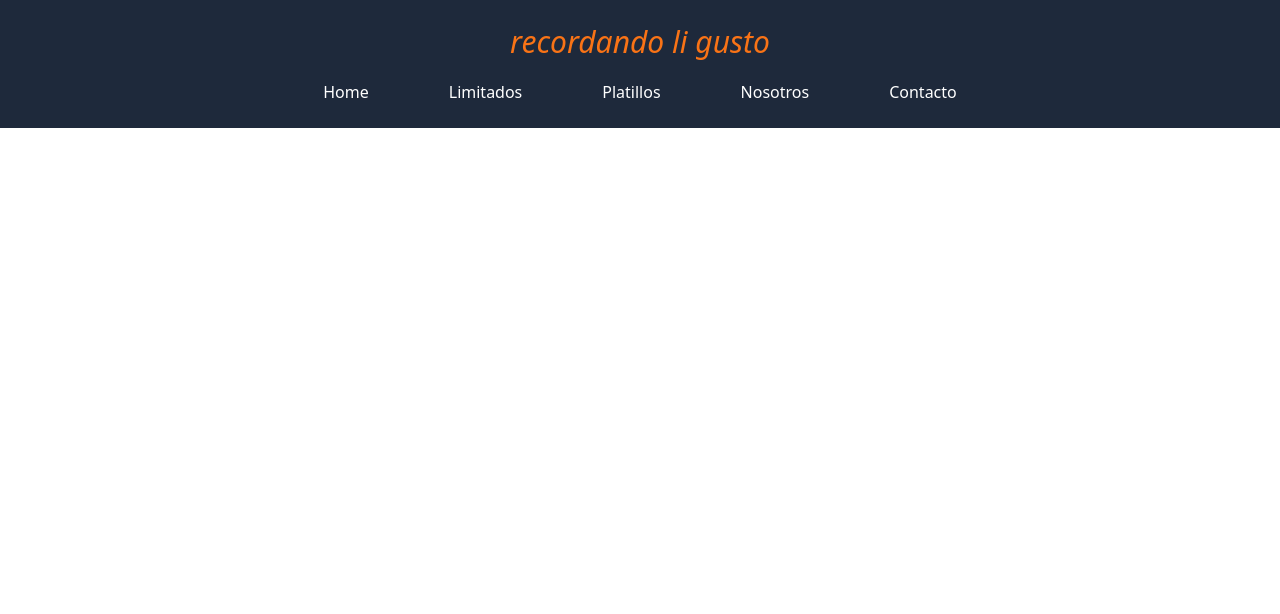
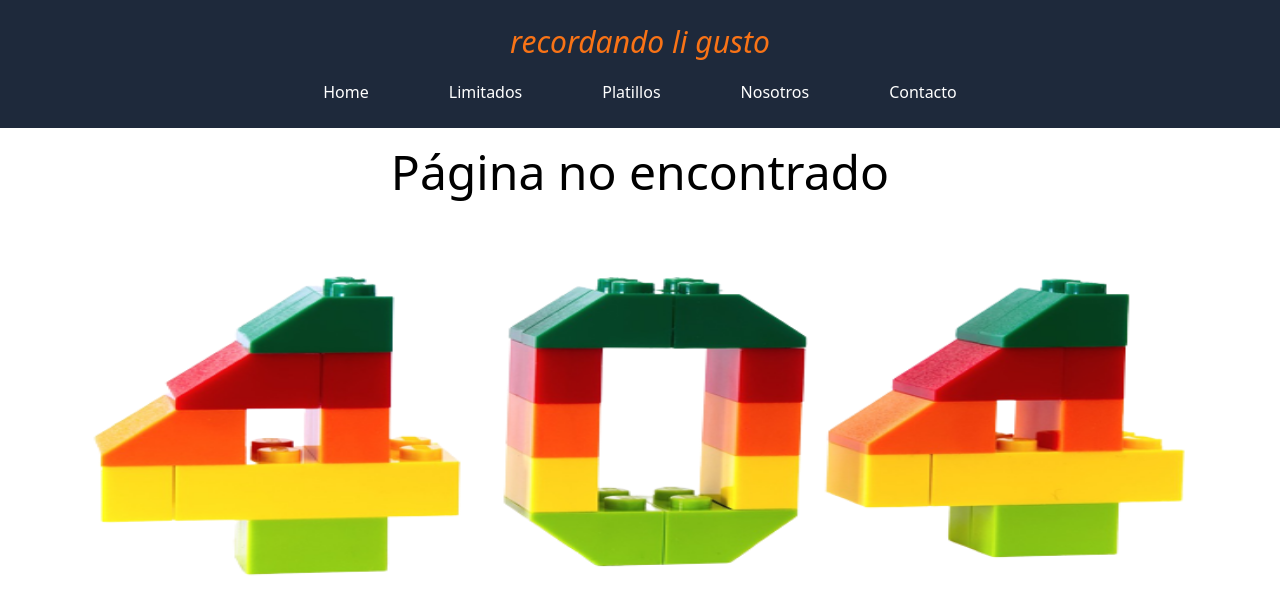
Before and after one commit to LuisGRR/ricordando_il_gusto, a Vue app: page /404 in a window 1280 px wide. Shown: the top 614 px of the page. Built offline with nearby package versions, Linux system fonts and the light colour scheme.

Commit message:
Pagina de error

```diff
--- a/src/router/index.js
+++ b/src/router/index.js
@@ -5,6 +5,7 @@ import About from "../views/About-Pagina.vue";
 import Ilimitados from "../views/Platillos-limitados.vue";
 import Contacto from "../views/Contacto-redes.vue";
 import infoPlatillo from "../views/InfoPlatillo.vue";
+import paginaError from "../views/paginaError.vue";
 
 const router = createRouter({
   history: createWebHistory(import.meta.env.BASE_URL),
@@ -39,6 +40,14 @@ const router = createRouter({
       name: "platillo",
       component: infoPlatillo,
     },
+    {
+      path: "/404",
+      component: paginaError,
+    },
+    {
+      path: "/:catchAll(.*)",
+      redirect: "/404",
+    },
   ],
 });
 
--- a/src/views/paginaError.vue
+++ b/src/views/paginaError.vue
@@ -0,0 +1,6 @@
+<template>
+  <div class="flex flex-col justify-center items-center">
+    <h2 class="text-5xl bold my-5">Página no encontrado</h2>
+    <img class="h-96 w-full" src="../assets/img/errorImg.png" alt="" />
+  </div>
+</template>
```
Also changed, not shown: src/assets/img/errorImg.png (added).
